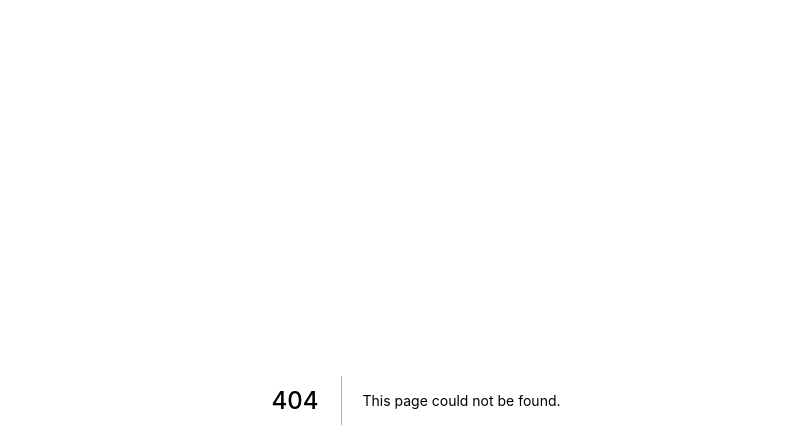
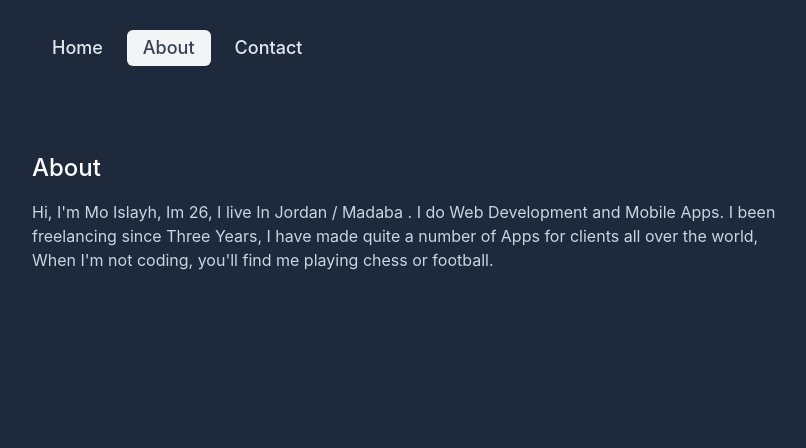
Before and after one commit to Mo-Islayh/my_portfolio_1, a Next.js app: page /about in a window 1280 px wide. Before the commit this address had no page. Shown: the top 448 px of the page, without its empty margins (224-1030 px from the left). Built offline with nearby package versions, Linux system fonts and the light colour scheme.

Commit message:
add some stuff a

```diff
--- /dev/null
+++ b/components/PageContainer.jsx
@@ -0,0 +1,34 @@
+import React from "react"
+import Nav from "./nav"
+
+const Container = ({ children }) => {
+  return (
+    <div className=" text-slate-300 flex flex-col justify-center w-full gap-14">
+      {children}
+    </div>
+  )
+}
+const Section = ({ children }) => {
+  return (
+    <section className="px-4 sm:px-14 flex flex-col gap-14 justify-center w-full">
+      {children}
+    </section>
+  )
+}
+
+const PageContainer = ({ children }) => {
+  return (
+    <div className="flex justify-center flex-col items-center">
+      <div className="container ">
+        <Container>
+          <Section>
+            <Nav />
+            {children}
+          </Section>
+        </Container>
+      </div>
+    </div>
+  )
+}
+
+export default PageContainer
--- a/components/about.jsx
+++ b/components/about.jsx
@@ -2,7 +2,7 @@ import React from "react"
 
 const About = () => {
   return (
-    <div className="max-w-screen-md m-auto">
+    <div className="w-full max-w-screen-md m-auto">
       <h3 className="mb-4 font-medium text-white text-2xl">About</h3>
       <p className="mb-5">
         {` Hi, I'm Mo Islayh,
--- a/components/footer.jsx
+++ b/components/contact.jsx
@@ -1,9 +1,9 @@
 import React from "react"
 import LinkButton from "./LinkButton"
 
-const Footer = () => {
+const Contact = () => {
   return (
-    <div className="max-w-screen-md m-auto">
+    <div className="max-w-screen-md m-auto w-full">
       <h3 className="mb-4 font-medium text-white text-2xl">Contact</h3>
       <div className="mb-5 flex gap-4">
         <LinkButton
@@ -22,7 +22,7 @@ const Footer = () => {
 
       <div className="mb-5 flex gap-4 flex-wrap">
         <h3 className=" font-medium text-white text-1xl bg-indigo-700 w-fit py-3 px-5 rounded-xl">
-          <a href="mailto:mojo4business@gmail.com">mojo4business@gmail.com</a>
+          <a href="mailto:moislayh@gmail.com">moislayh@gmail.com</a>
         </h3>
         <div className=" font-medium text-white text-1xl bg-indigo-700 w-fit py-3 px-5 rounded-xl">
           <a
@@ -37,7 +37,7 @@ const Footer = () => {
   )
 }
 
-export default Footer
+export default Contact
 
 const JordanFlag = () => {
   return (
--- a/components/header.jsx
+++ /dev/null
@@ -1,47 +0,0 @@
-import Image from "next/image"
-import React from "react"
-import PicOfMe from "../images/me.jpg"
-
-const Header = () => {
-  return (
-    <div className=" mt-16">
-      <div className="max-w-screen-md m-auto  flex justify-between gap-4 items-center">
-        <div>
-          <h1 className="text-white mb-4 text-5xl sm:text-6xl font-extrabold tracking-tight">
-            Mo Islayh
-          </h1>
-          <div className="text-1xl sm:text-3xl font-extrabold tracking-tight uppercase">
-            FULL STACK SOFTWARE DEVELOPER
-          </div>
-          <div className="text-1xl sm:text-3xl font-extrabold tracking-tight uppercase">
-            JORDAN, MADABA
-          </div>
-        </div>
-        <div className="rounded-xl block sm:hidden">
-          <Image
-            src={PicOfMe}
-            alt={"Picture of Me"}
-            width={150}
-            height={150}
-            objectFit="cover"
-            loading="lazy"
-            className="rounded-full"
-          />
-        </div>
-        <div className="rounded-xl hidden sm:block">
-          <Image
-            src={PicOfMe}
-            alt={"Picture of Me"}
-            width={200}
-            height={200}
-            objectFit="cover"
-            loading="lazy"
-            className="rounded-full"
-          />
-        </div>
-      </div>
-    </div>
-  )
-}
-
-export default Header
--- /dev/null
+++ b/components/nav.jsx
@@ -0,0 +1,36 @@
+import Link from "next/link"
+import { useRouter } from "next/router"
+
+const Nav = () => {
+  return (
+    <nav className="w-full h-24 flex justify-start items-center max-w-screen-md m-auto">
+      <div className="flex">
+        <div className="flex">
+          <Button title="Home" route="/" />
+          <Button title="About" route="/about" />
+          <Button title="Contact" route="/contact" />
+        </div>
+      </div>
+    </nav>
+  )
+}
+
+export default Nav
+
+const Button = ({ route, title }) => {
+  const router = useRouter()
+
+  return (
+    <Link href={route}>
+      <button
+        className={`block px-4 py-2 mx-1 text-lg font-medium leading-5  transition duration-150 ease-in-out rounded-md hover:bg-gray-100 hover:text-gray-700 focus:outline-none focus:bg-gray-100  ${
+          router.pathname == route
+            ? "bg-gray-100 text-gray-700"
+            : "text-slate-200"
+        } `}
+      >
+        {title}
+      </button>
+    </Link>
+  )
+}
--- a/components/projects.jsx
+++ b/components/projects.jsx
@@ -13,7 +13,7 @@ const Projects = () => {
   }
 
   return (
-    <div className="flex flex-col max-w-screen-md m-auto">
+    <div className="flex flex-col max-w-screen-md m-auto w-full">
       <div className="mb-4 font-medium text-white text-2xl">Projects</div>
       {Posts.map((post, _id) => (
         <div key={_id} className="flex flex-col">
@@ -24,7 +24,7 @@ const Projects = () => {
             <div className="flex gap-3">
               <LinkButton
                 goTo={post.webSite}
-                name={"Preview"}
+                name={"Link"}
                 type={"link"}
                 isContact={false}
               />
--- /dev/null
+++ b/components/resume.jsx
@@ -0,0 +1,22 @@
+import React from "react"
+import LinkButton from "./LinkButton"
+
+const Resume = () => {
+  return (
+    <div className="max-w-screen-md m-auto  w-full">
+      <h3 className="mb-4 font-medium text-white text-2xl">Resume</h3>
+      <div className="mb-5 flex gap-4">
+        <LinkButton
+          goTo={
+            "https://drive.google.com/file/d/1GFWFHkiolnhnB-hFpSiaNnGi4FdMkuEZ/view?usp=share_link"
+          }
+          name={"Google Drive"}
+          type={"link"}
+          isContact={true}
+        />
+      </div>
+    </div>
+  )
+}
+
+export default Resume
--- a/components/skills.jsx
+++ b/components/skills.jsx
@@ -3,7 +3,7 @@ import { Skills } from "../content"
 
 const SkillsPage = () => {
   return (
-    <div className="max-w-screen-md m-auto">
+    <div className="w-full max-w-screen-md m-auto">
       <div className="mb-4 font-medium text-white text-2xl">Skills</div>
       <div className="flex gap-4 flex-wrap">
         {Skills.map((skill, _id) => (
--- /dev/null
+++ b/components/title.jsx
@@ -0,0 +1,45 @@
+import Image from "next/image"
+import React from "react"
+import PicOfMe from "../images/me.jpg"
+
+const Header = () => {
+  return (
+    <div className="w-full max-w-screen-md m-auto  flex justify-between gap-4 items-center">
+      <div>
+        <h1 className="text-white mb-4 text-5xl sm:text-6xl font-extrabold tracking-tight">
+          Mo Islayh
+        </h1>
+        <div className="text-1xl sm:text-3xl font-extrabold tracking-tight uppercase">
+          FULL STACK SOFTWARE DEVELOPER
+        </div>
+        <div className="text-1xl sm:text-3xl font-extrabold tracking-tight uppercase">
+          JORDAN, MADABA
+        </div>
+      </div>
+      <div className="rounded-xl block sm:hidden">
+        <Image
+          src={PicOfMe}
+          alt={"Picture of Me"}
+          width={150}
+          height={150}
+          objectFit="cover"
+          loading="lazy"
+          className="rounded-full"
+        />
+      </div>
+      <div className="rounded-xl hidden sm:block">
+        <Image
+          src={PicOfMe}
+          alt={"Picture of Me"}
+          width={200}
+          height={200}
+          objectFit="cover"
+          loading="lazy"
+          className="rounded-full"
+        />
+      </div>
+    </div>
+  )
+}
+
+export default Header
--- /dev/null
+++ b/pages/about.js
@@ -0,0 +1,13 @@
+import React from "react"
+import About from "../components/about"
+import PageContainer from "../components/PageContainer"
+
+const AboutPage = () => {
+  return (
+    <PageContainer>
+      <About />
+    </PageContainer>
+  )
+}
+
+export default AboutPage
--- /dev/null
+++ b/pages/contact.js
@@ -0,0 +1,13 @@
+import React from "react"
+import Contact from "../components/contact"
+import PageContainer from "../components/PageContainer"
+
+const ContactPage = () => {
+  return (
+    <PageContainer>
+      <Contact />
+    </PageContainer>
+  )
+}
+
+export default ContactPage
--- a/pages/index.js
+++ b/pages/index.js
@@ -1,43 +1,16 @@
-import Header from "../components/header"
-import About from "../components/about"
+import Title from "../components/title"
 import Projects from "../components/projects"
-import Footer from "../components/footer"
 import Skills from "../components/skills"
-
-const Container = ({ children }) => {
-  return (
-    <div className=" text-slate-300 flex flex-col justify-center w-full gap-14">
-      {children}
-    </div>
-  )
-}
-const Section = ({ children }) => {
-  return <section className="mx-4 sm:mx-14">{children}</section>
-}
+import Resume from "../components/resume"
+import PageContainer from "../components/PageContainer"
 
 export default function Index() {
   return (
-    <div className="flex justify-center">
-      <div className="container ">
-        <Container>
-          <Section>
-            <Header />
-          </Section>
-          <Section>
-            <About />
-          </Section>
-          <Section>
-            <Skills />
-          </Section>
-          <Section>
-            <Projects />
-          </Section>
-
-          <Section>
-            <Footer />
-          </Section>
-        </Container>
-      </div>
-    </div>
+    <PageContainer>
+      <Title />
+      <Resume />
+      <Skills />
+      <Projects />
+    </PageContainer>
   )
 }
```
